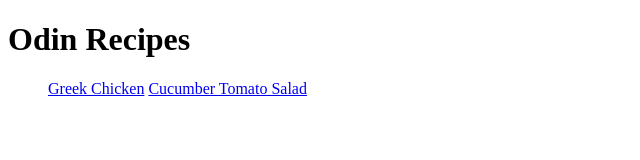
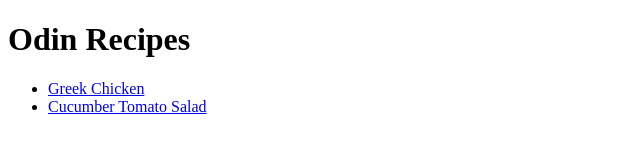
Before and after one commit to c0upe12/odin-recipes, a plain HTML site: page index.html in a window 1280 px wide. Shown: the whole page, without its empty margins (0-640 px from the left). Drawn offline with Linux system fonts and the light colour scheme.

Commit message:
Fix index.html to have list tags.

```diff
--- a/index.html
+++ b/index.html
@@ -9,8 +9,8 @@
 <body>
     <h1>Odin Recipes</h1>
     <ul>
-    <a href="recipes/greek-chicken.html">Greek Chicken</a>
-    <a href="recipes/cucumber-tomato-salad.html">Cucumber Tomato Salad</a>
+    <li><a href="recipes/greek-chicken.html">Greek Chicken</a></li>
+    <li><a href="recipes/cucumber-tomato-salad.html">Cucumber Tomato Salad</a></li>
     </ul>
 </body>
 </html>
```
